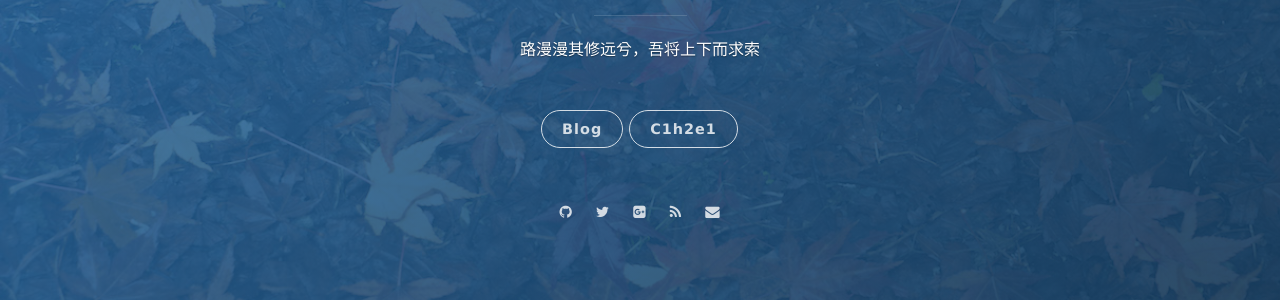
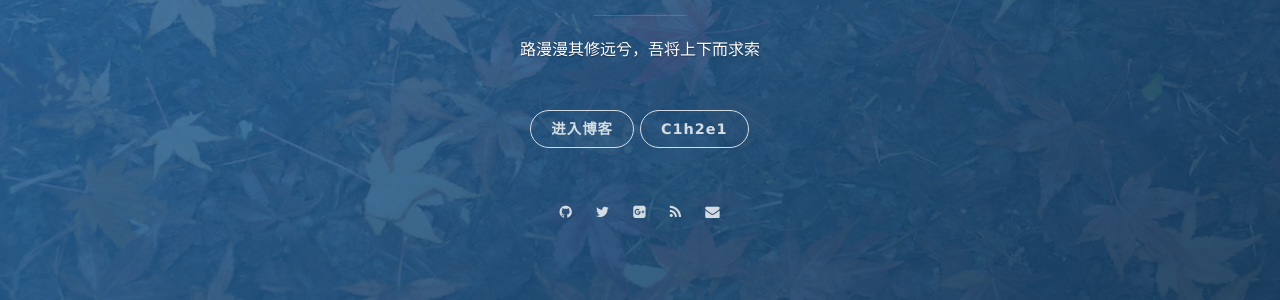
Before and after one commit to C1h2e1/c1h2e1.github.io, a Jekyll site: the page built from index.html, in a window 1280 px wide. Shown: the part 431-731 px from the top of the page. Built offline with Jekyll 4.4.1, drawn with Linux system fonts in a browser that asks for light colours; nearby versions of some CDN libraries; the list of posts is cut into pages by our own code.

Commit message:
Update _config.yml

```diff
--- a/_config.yml
+++ b/_config.yml
@@ -15,7 +15,7 @@ cover_color: blue
 
 # The blog button should not be removed.
 blog_button:
-    title: Blog
+    title: 进入博客
     description: Visit blog
 
 # Navigation buttons in the front page.
@@ -36,7 +36,7 @@ comment:
 # Social
 social:
     weixin: baiheming123456
-    github: https://github.com/C1h2e1
+    github: C1h2e1
     twitter: C1h2e1
     gplus: 107108267983477358170
     mail: c1h2e1@dafsec.org
```
